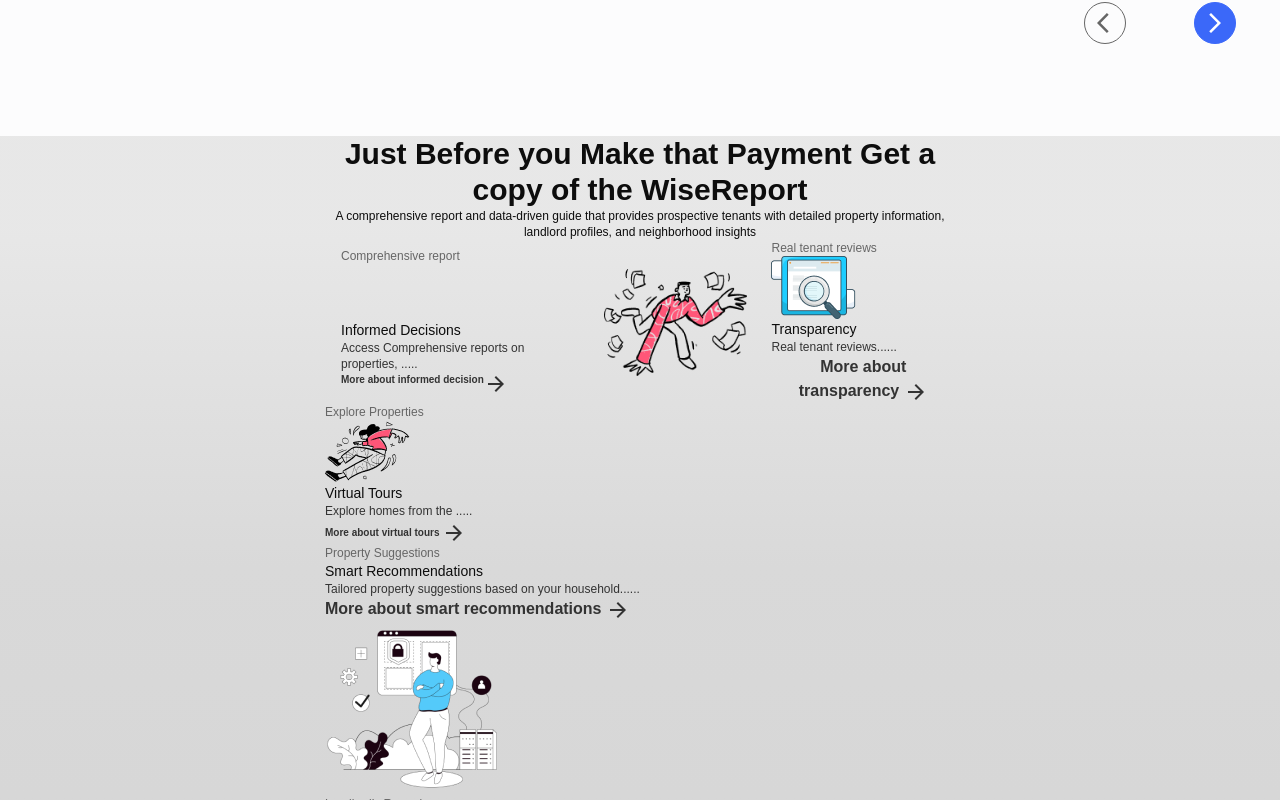
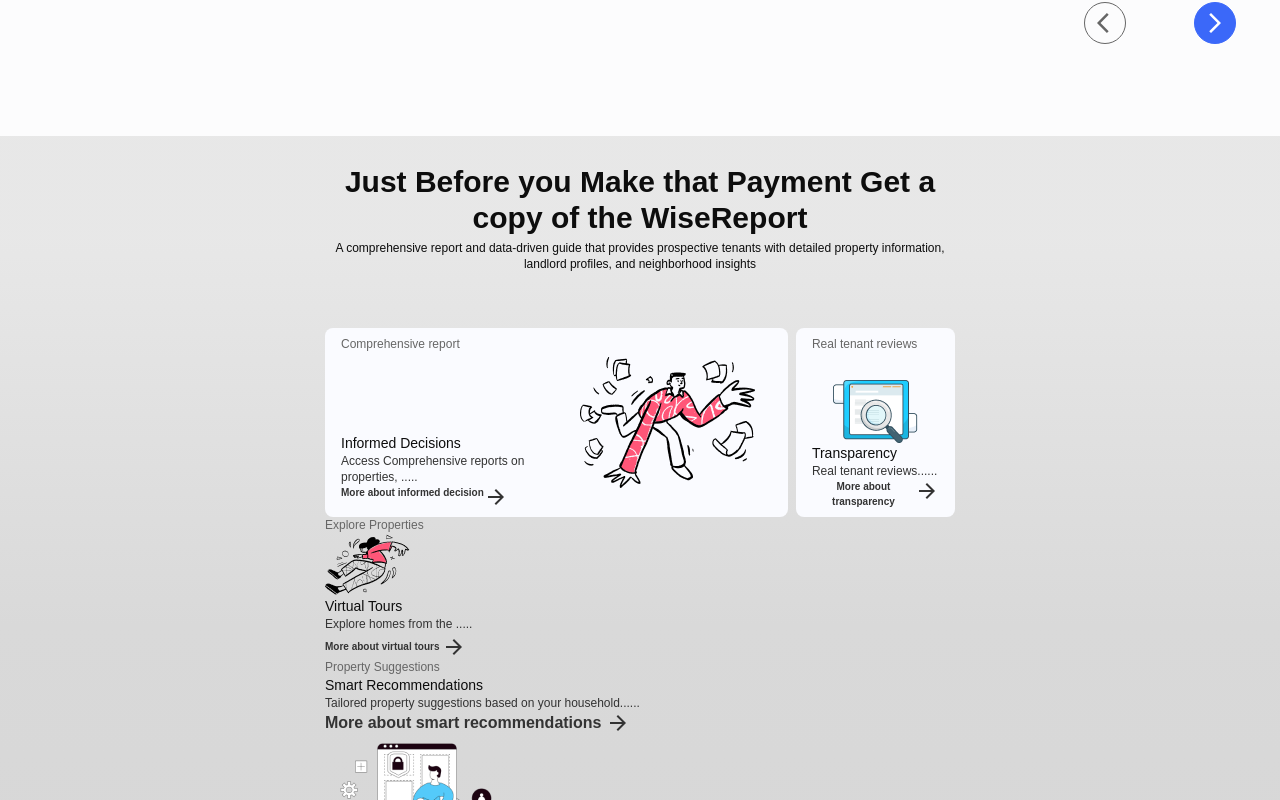
Before and after one commit to Obadea/rentwise, a React (Create React App) app: page / in a window 1280 px wide. Shown: the part 1220-2020 px from the top of the page. Built offline with nearby package versions, Linux system fonts and the light colour scheme; a web font is replaced by a local one.

Commit message:
flex resolve

```diff
--- a/src/pages/landingpage/components/WiseeReport.jsx
+++ b/src/pages/landingpage/components/WiseeReport.jsx
@@ -9,9 +9,9 @@ import manthink from "../../../assets/man-think.png";
 
 function WiseeReport() {
   return (
-    <div className=" bg-[linear-gradient(180deg,_rgba(217,217,217,0.62)_9%,_#D9D9D9_41.5%,_rgba(115,115,115,0.31)_100%)]">
-      <div className="w-[630px] mx-auto">
-        <div className="text-center  gap-1 ">
+    <div className=" bg-[linear-gradient(180deg,_rgba(217,217,217,0.62)_9%,_#D9D9D9_41.5%,_rgba(115,115,115,0.31)_100%)] py-7">
+      <div className="w-[630px] mx-auto flex flex-col gap-14">
+        <div className="text-center flex flex-col gap-1 ">
           <h2 className="font-bold text-3xl text-customBlackShade1 ">
             Just Before you Make that Payment Get a copy of the WiseReport
           </h2>
@@ -22,9 +22,9 @@ function WiseeReport() {
           </p>
         </div>
         <div>
-          <div className="flex gap-2">
-            <div className="flex flex-row items-center gap-12 py-2 px-4">
-              <div className="flex flex-col justify-between h-full">
+          <div className="flex gap-2  ">
+            <div className="flex flex-row items-center gap-12 rounded-lg bg-textcolor py-2 px-4 ">
+              <div className="flex flex-col justify-between h-full flex-1">
                 <h4 className="font-normal text-xs text-customStreetcolor">
                   Comprehensive report
                 </h4>
@@ -40,24 +40,27 @@ function WiseeReport() {
                   </button>
                 </div>
               </div>
-              <div>
+              <div className="flex-1">
                 <img src={manrun} alt="" />
               </div>
             </div>
 
-            <div>
+            <div className="rounded-lg bg-textcolor py-2 px-4 flex flex-col gap-7">
               <h4 className="font-normal text-xs text-customStreetcolor">
                 Real tenant reviews
               </h4>
               <div>
-                <img src={searchDoc} alt="" />
+                <div className="flex justify-center">
+                  <img src={searchDoc} alt="" />
+                </div>
+
                 <h3 className="font-normal text-sm text-customblack">
                   Transparency
                 </h3>
                 <h4 className="font-medium text-xs text-customResultqueryGrey">
                   Real tenant reviews......
                 </h4>
-                <button className="font-bold text-customResultqueryGrey">
+                <button className="font-bold text-customResultqueryGrey text-[10px] flex">
                   More about transparency <ArrowForwardIcon />
                 </button>
               </div>
```
